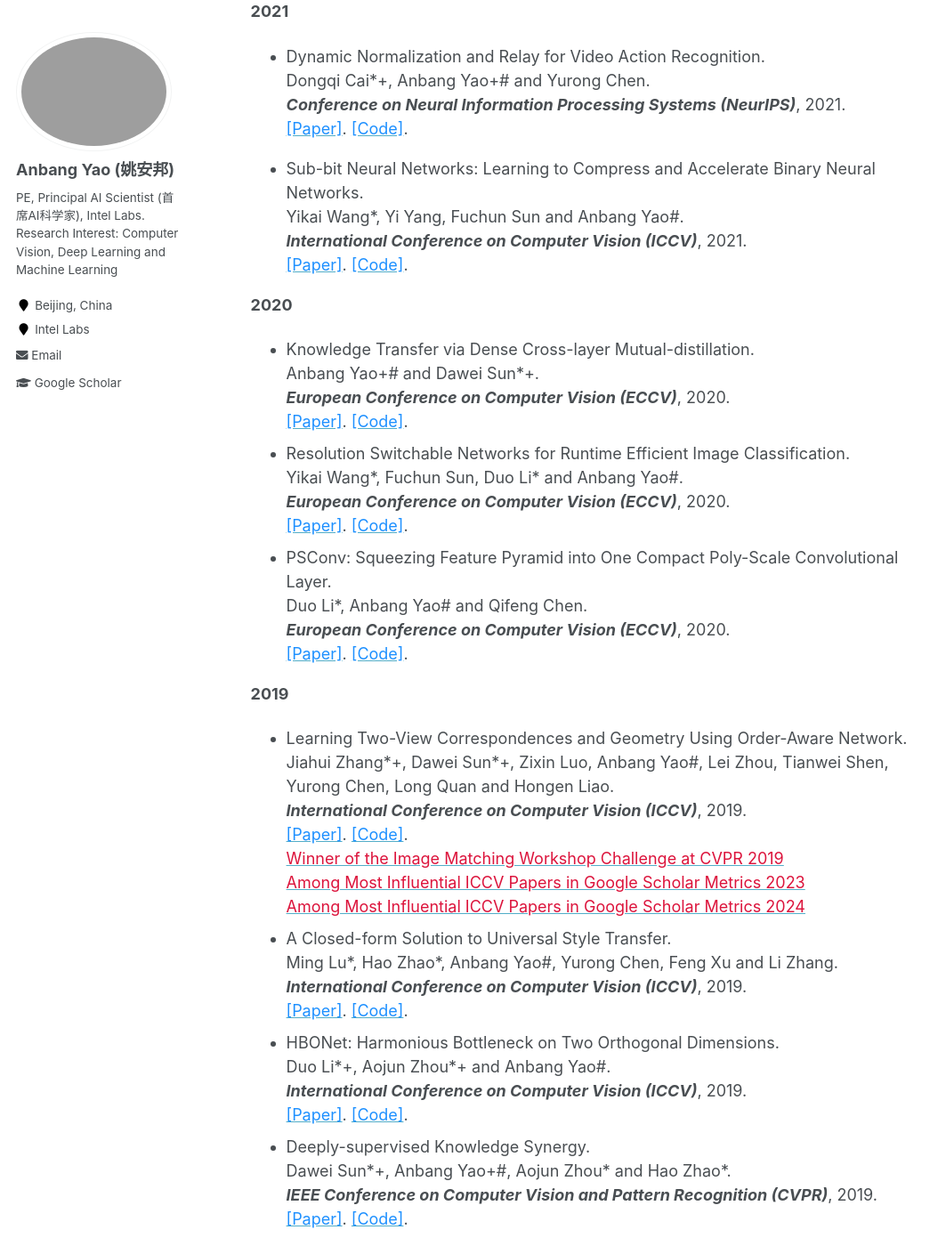
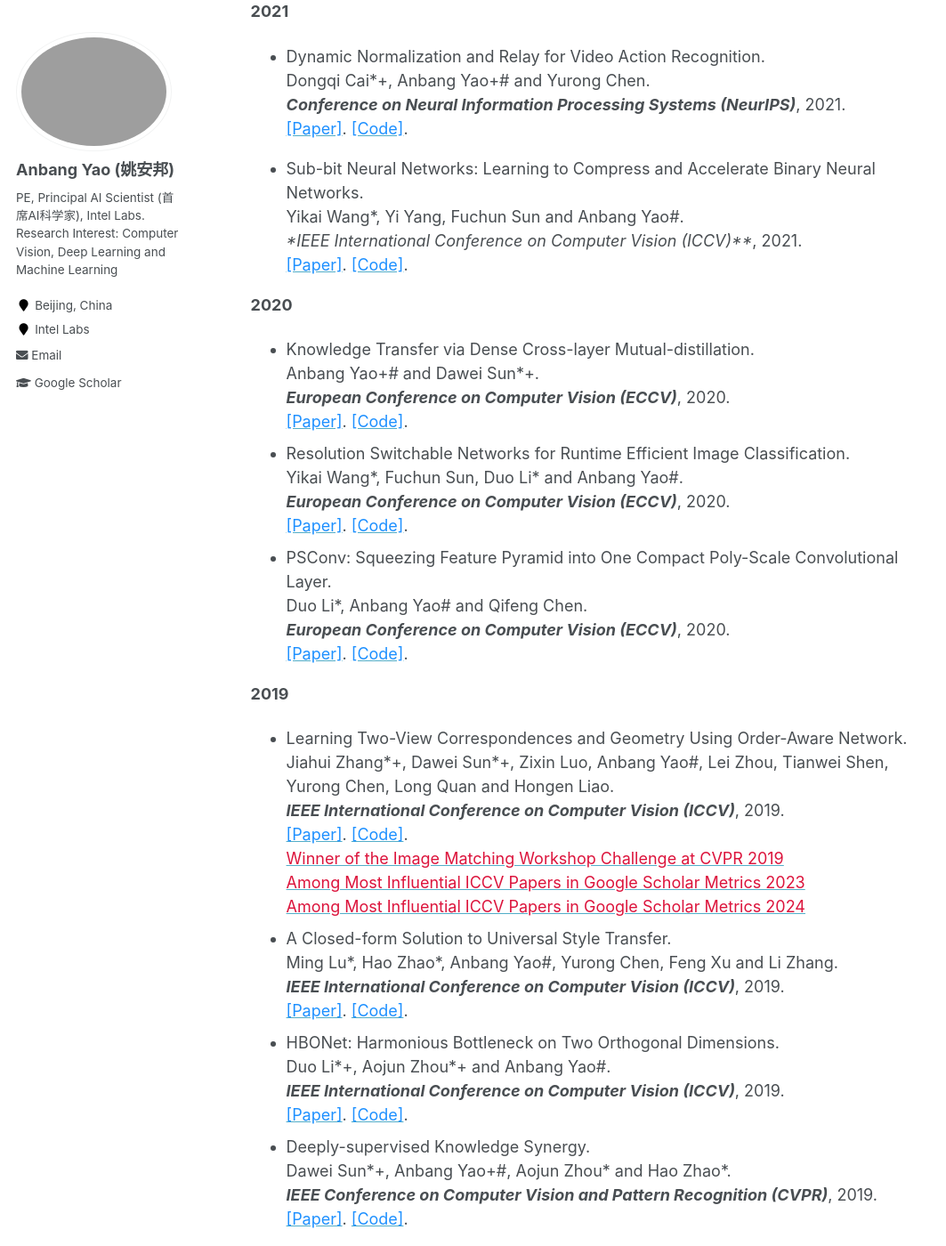
Before and after one commit to YaoAnbang/YaoAnbang.github.io, a Jekyll site: the page built from _pages/about.md, in a window 1280 px wide and 1400 px high, scrolled down 4878 px. Shown: the whole window at 89% size, without its empty margins (0-1063 px from the left). Built offline with Jekyll 4.4.1, drawn with Linux system fonts in a browser that asks for light colours.

Commit message:
Update about.md

```diff
--- a/_pages/about.md
+++ b/_pages/about.md
@@ -105,7 +105,7 @@ Selected Publications
 <!--</blockquote> -->
 
 <!-- <blockquote> -->
-+ Sub-bit Neural Networks: Learning to Compress and Accelerate Binary Neural Networks.<br> Yikai Wang\*, Yi Yang, Fuchun Sun and Anbang Yao\#.<br> <em>**International Conference on Computer Vision (ICCV)**</em>, 2021.<br> [<font color="DodgerBlue">[Paper]</font>](https://openaccess.thecvf.com/content/ICCV2021/papers/Wang_Sub-Bit_Neural_Networks_Learning_To_Compress_and_Accelerate_Binary_Neural_ICCV_2021_paper.pdf). [<font color="DodgerBlue">[Code]</font>](https://github.com/yikaiw/SNN).<br>
++ Sub-bit Neural Networks: Learning to Compress and Accelerate Binary Neural Networks.<br> Yikai Wang\*, Yi Yang, Fuchun Sun and Anbang Yao\#.<br> <em>*IEEE International Conference on Computer Vision (ICCV)**</em>, 2021.<br> [<font color="DodgerBlue">[Paper]</font>](https://openaccess.thecvf.com/content/ICCV2021/papers/Wang_Sub-Bit_Neural_Networks_Learning_To_Compress_and_Accelerate_Binary_Neural_ICCV_2021_paper.pdf). [<font color="DodgerBlue">[Code]</font>](https://github.com/yikaiw/SNN).<br>
 <!--</blockquote> -->
 
 **2020**
@@ -121,9 +121,9 @@ Selected Publications
 
 **2019**
 
-+ Learning Two-View Correspondences and Geometry Using Order-Aware Network.<br> Jiahui Zhang\*\+, Dawei Sun\*\+, Zixin Luo, Anbang Yao\#, Lei Zhou, Tianwei Shen, Yurong Chen, Long Quan and Hongen Liao.<br> <em>**International Conference on Computer Vision (ICCV)**</em>, 2019.<br> [<font color="DodgerBlue">[Paper]</font>](https://openaccess.thecvf.com/content_ICCV_2019/papers/Zhang_Learning_Two-View_Correspondences_and_Geometry_Using_Order-Aware_Network_ICCV_2019_paper.pdf). [<font color="DodgerBlue">[Code]</font>](https://github.com/zjhthu/OANet).<br> [<font color="Crimson">Winner of the Image Matching Workshop Challenge at CVPR 2019</font>](https://image-matching-workshop.github.io/leaderboard/)<br> [<font color="Crimson"> Among Most Influential ICCV Papers in Google Scholar Metrics 2023 </font>](https://scholar.google.com/citations?hl=en&view_op=list_hcore&venue=Umlb1kMURG4J.2023&vq=en&cstart=160)<br> [<font color="Crimson"> Among Most Influential ICCV Papers in Google Scholar Metrics 2024 </font>](https://scholar.google.com/citations?hl=en&view_op=list_hcore&venue=Umlb1kMURG4J.2024&vq=en&cstart=200)<br>
-+ A Closed-form Solution to Universal Style Transfer.<br> Ming Lu\*, Hao Zhao\*, Anbang Yao\#, Yurong Chen, Feng Xu and Li Zhang.<br> <em>**International Conference on Computer Vision (ICCV)**</em>, 2019.<br> [<font color="DodgerBlue">[Paper]</font>](https://openaccess.thecvf.com/content_ICCV_2019/papers/Lu_A_Closed-Form_Solution_to_Universal_Style_Transfer_ICCV_2019_paper.pdf). [<font color="DodgerBlue">[Code]</font>](https://github.com/lu-m13/OptimalStyleTransfer).<br>
-+ HBONet: Harmonious Bottleneck on Two Orthogonal Dimensions.<br> Duo Li\*\+, Aojun Zhou\*\+ and Anbang Yao\#.<br> <em>**International Conference on Computer Vision (ICCV)**</em>, 2019.<br> [<font color="DodgerBlue">[Paper]</font>](https://openaccess.thecvf.com/content_ICCV_2019/papers/Li_HBONet_Harmonious_Bottleneck_on_Two_Orthogonal_Dimensions_ICCV_2019_paper.pdf). [<font color="DodgerBlue">[Code]</font>](https://github.com/d-li14/HBONet).<br>
++ Learning Two-View Correspondences and Geometry Using Order-Aware Network.<br> Jiahui Zhang\*\+, Dawei Sun\*\+, Zixin Luo, Anbang Yao\#, Lei Zhou, Tianwei Shen, Yurong Chen, Long Quan and Hongen Liao.<br> <em>**IEEE International Conference on Computer Vision (ICCV)**</em>, 2019.<br> [<font color="DodgerBlue">[Paper]</font>](https://openaccess.thecvf.com/content_ICCV_2019/papers/Zhang_Learning_Two-View_Correspondences_and_Geometry_Using_Order-Aware_Network_ICCV_2019_paper.pdf). [<font color="DodgerBlue">[Code]</font>](https://github.com/zjhthu/OANet).<br> [<font color="Crimson">Winner of the Image Matching Workshop Challenge at CVPR 2019</font>](https://image-matching-workshop.github.io/leaderboard/)<br> [<font color="Crimson"> Among Most Influential ICCV Papers in Google Scholar Metrics 2023 </font>](https://scholar.google.com/citations?hl=en&view_op=list_hcore&venue=Umlb1kMURG4J.2023&vq=en&cstart=160)<br> [<font color="Crimson"> Among Most Influential ICCV Papers in Google Scholar Metrics 2024 </font>](https://scholar.google.com/citations?hl=en&view_op=list_hcore&venue=Umlb1kMURG4J.2024&vq=en&cstart=200)<br>
++ A Closed-form Solution to Universal Style Transfer.<br> Ming Lu\*, Hao Zhao\*, Anbang Yao\#, Yurong Chen, Feng Xu and Li Zhang.<br> <em>**IEEE International Conference on Computer Vision (ICCV)**</em>, 2019.<br> [<font color="DodgerBlue">[Paper]</font>](https://openaccess.thecvf.com/content_ICCV_2019/papers/Lu_A_Closed-Form_Solution_to_Universal_Style_Transfer_ICCV_2019_paper.pdf). [<font color="DodgerBlue">[Code]</font>](https://github.com/lu-m13/OptimalStyleTransfer).<br>
++ HBONet: Harmonious Bottleneck on Two Orthogonal Dimensions.<br> Duo Li\*\+, Aojun Zhou\*\+ and Anbang Yao\#.<br> <em>**IEEE International Conference on Computer Vision (ICCV)**</em>, 2019.<br> [<font color="DodgerBlue">[Paper]</font>](https://openaccess.thecvf.com/content_ICCV_2019/papers/Li_HBONet_Harmonious_Bottleneck_on_Two_Orthogonal_Dimensions_ICCV_2019_paper.pdf). [<font color="DodgerBlue">[Code]</font>](https://github.com/d-li14/HBONet).<br>
 + Deeply-supervised Knowledge Synergy.<br> Dawei Sun\*\+, Anbang Yao\+\#, Aojun Zhou\* and Hao Zhao\*.<br> <em>**IEEE Conference on Computer Vision and Pattern Recognition (CVPR)**</em>, 2019.<br> [<font color="DodgerBlue">[Paper]</font>](https://openaccess.thecvf.com/content_CVPR_2019/papers/Sun_Deeply-Supervised_Knowledge_Synergy_CVPR_2019_paper.pdf). [<font color="DodgerBlue">[Code]</font>](https://github.com/sundw2014/DKS).<br>
 
 **2018**
@@ -134,7 +134,7 @@ Selected Publications
 **2017**
 
 + Incremental Network Quantization: Towards Lossless CNNs with Low-Precision Weights.<br> Aojun Zhou\*\+, Anbang Yao\+\#, Yiwen Guo\+, Lin Xu and Yurong Chen.<br> <em>**International Conference on Learning Representations (ICLR)**</em>, 2017.<br> [<font color="DodgerBlue">[Paper]</font>](https://arxiv.org/abs/1702.03044). [<font color="DodgerBlue">[Code]</font>](https://github.com/AojunZhou/Incremental-Network-Quantization).<br>[<font color="Crimson"> Among Most Influential ICLR Papers in Google Scholar Metrics 2021 </font>](https://scholar.google.com/citations?hl=en&view_op=list_hcore&venue=0032SoU2xY4J.2021&vq=en&cstart=60)<br> [<font color="Crimson"> Among Most Influential ICLR Papers in Google Scholar Metrics 2022 </font>](https://scholar.google.com/citations?hl=en&view_op=list_hcore&venue=0032SoU2xY4J.2022&vq=en&cstart=60)<br>
-<!--+ Decoder Network over Lightweight Reconstructed Feature for Fast Semantic Style Transfer.<br> Ming Lu\*, Hao Zhao\*, Anbang Yao\#, Feng Xu, Yurong Chen and Li Zhang.<br> <em>**International Conference on Computer Vision (ICCV)**</em>, 2017.<br> [<font color="DodgerBlue">[Paper]</font>](https://openaccess.thecvf.com/content_ICCV_2017/papers/Lu_Decoder_Network_Over_ICCV_2017_paper.pdf). [<font color="DodgerBlue">[Code]</font>](https://yaoanbang.github.io/).<br>-->
+<!--+ Decoder Network over Lightweight Reconstructed Feature for Fast Semantic Style Transfer.<br> Ming Lu\*, Hao Zhao\*, Anbang Yao\#, Feng Xu, Yurong Chen and Li Zhang.<br> <em>**IEEE International Conference on Computer Vision (ICCV)**</em>, 2017.<br> [<font color="DodgerBlue">[Paper]</font>](https://openaccess.thecvf.com/content_ICCV_2017/papers/Lu_Decoder_Network_Over_ICCV_2017_paper.pdf). [<font color="DodgerBlue">[Code]</font>](https://yaoanbang.github.io/).<br>-->
 + RON: Reverse Connection with Objectness Prior Networks for Object Detection.<br> Tao Kong\*, Fuchun Sun, Anbang Yao\#, Huaping Liu, Ming Lu\* and Yurong Chen.<br> <em>**IEEE Conference on Computer Vision and Pattern Recognition (CVPR)**</em>, 2017.<br> [<font color="DodgerBlue">[Paper]</font>](https://arxiv.org/abs/1707.01691). [<font color="DodgerBlue">[Code]</font>](https://github.com/taokong/RON).<br>
 <!--+ Physics Inspired Optimization on Semantic Transfer Features: An Alternative Method for Room Layout Estimation.<br> Hao Zhao\*, Ming Lu\*, Anbang Yao\#, Yurong Chen and Li Zhang.<br> <em>**IEEE Conference on Computer Vision and Pattern Recognition (CVPR)**</em>, 2017.<br> [<font color="DodgerBlue">[Paper]</font>](https://arxiv.org/abs/1707.00383). [<font color="DodgerBlue">[Code]</font>](https://sites.google.com/view/st-pio/).<br>-->
 + Network Sketching: Exploiting Binary Structure in Deep CNNs.<br> Yiwen Guo, Anbang Yao, Hao Zhao\* and Yurong Chen.<br> <em>**IEEE Conference on Computer Vision and Pattern Recognition (CVPR)**</em>, 2017.<br> [<font color="DodgerBlue">[Paper]</font>](https://arxiv.org/abs/1706.02021). [<font color="DodgerBlue">[Code]</font>](https://yaoanbang.github.io/).<br>
```
